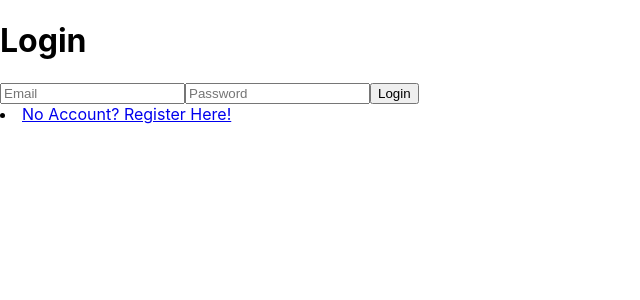
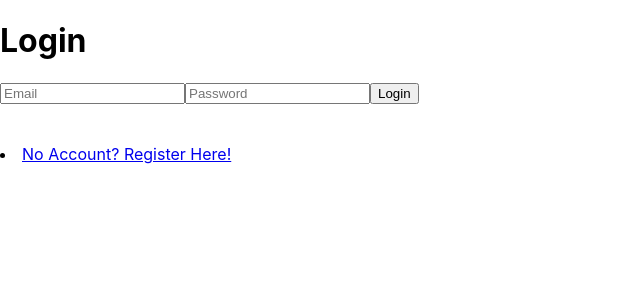
Before and after one commit to mohammed-shakir/EventHub, a React (Create React App) app in the folder frontend/: page /login in a window 1280 px wide. Shown: the top 300 px of the page, without its empty margins (0-640 px from the left). Built offline with nearby package versions, Linux system fonts and the light colour scheme; no server answers.

Commit message:
simple google login

```diff
--- a/frontend/package.json
+++ b/frontend/package.json
@@ -4,11 +4,13 @@
   "private": true,
   "proxy": "http://localhost:5000",
   "dependencies": {
+    "@react-oauth/google": "^0.12.1",
     "@testing-library/jest-dom": "^5.17.0",
     "@testing-library/react": "^13.4.0",
     "@testing-library/user-event": "^13.5.0",
     "axios": "^1.6.1",
     "dotenv": "^16.3.1",
+    "jwt-decode": "^4.0.0",
     "react": "^18.2.0",
     "react-dom": "^18.2.0",
     "react-router-dom": "^6.18.0",
--- /dev/null
+++ b/frontend/src/components/GoogleLoginButton.js
@@ -0,0 +1,24 @@
+import React from 'react';
+import { GoogleLogin } from '@react-oauth/google';
+import { jwtDecode } from "jwt-decode";
+
+function GoogleLoginButton() {
+
+    const onSuccess = (credentialResponse) => {
+        var credentialResponseDecoded = jwtDecode(credentialResponse.credential)
+        console.log(credentialResponseDecoded);
+      };
+
+    return (
+        <div>
+            <GoogleLogin
+                onSuccess={onSuccess}
+                onError={() => {
+                    console.log('Login Failed');
+                }}
+            />
+        </div>
+    );
+}
+
+export default GoogleLoginButton;
--- a/frontend/src/pages/Login.js
+++ b/frontend/src/pages/Login.js
@@ -1,12 +1,18 @@
 import React from 'react';
 import LoginForm from '../components/LoginForm.js';
 import { Link } from 'react-router-dom';
+import { GoogleOAuthProvider } from '@react-oauth/google';
+import GoogleLoginButton from '../components/GoogleLoginButton.js';
 
 const Login = () => {
     return (
         <div>
             <h1>Login</h1>
             <LoginForm />
+            <GoogleOAuthProvider clientId={process.env.REACT_APP_GOOGLE_CLIENT_ID}>
+                <GoogleLoginButton />
+            </GoogleOAuthProvider>
+
             <li><Link to="/register">No Account? Register Here!</Link></li>
         </div>
     );
```
Also changed, not shown: 1 other file (tests, documents, lock files or other folders).
